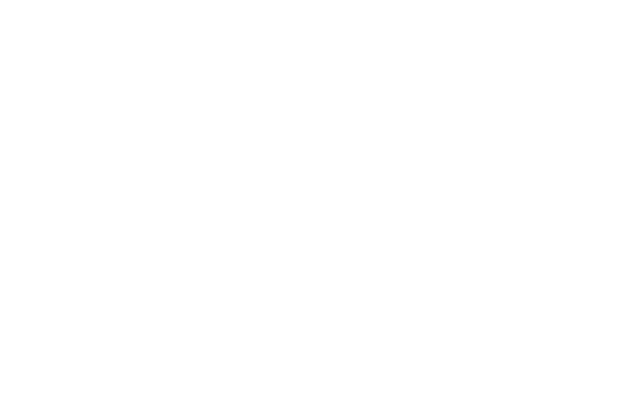
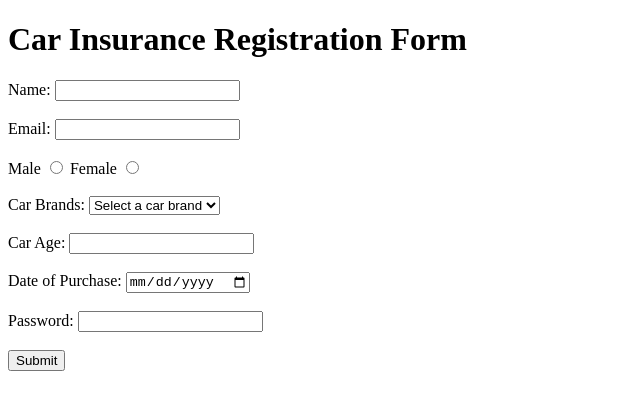
Before and after one commit to acciojob/car-insurance-form-Chinmaynaik343, a website: page main.html in a window 1280 px wide. Shown: the whole page, without its empty margins (0-640 px from the left). Drawn offline with Linux system fonts and the light colour scheme.

Commit message:
created a submission

```diff
--- a/main.html
+++ b/main.html
@@ -1,16 +1,54 @@
+
 <!DOCTYPE html>
+<html>
+<head>
+    <title>Car Insurance Registration</title>
+</head>
+<body>
 
-<html>
+    <h1>Car Insurance Registration Form</h1>
 
-<head>
-	<link rel="stylesheet" href="styles.css">
-</head>
+    <form method="post">
 
-<body>
-	<!-- the entire body must be written by student -->
-    <script type="text/javascript" src="./script.js">
-</script>
+        <label for="name">Name:</label>
+        <input type="text" id="name" required>
+        <br><br>
+
+        <label for="email">Email:</label>
+        <input type="email" id="email" required>
+        <br><br>
+
+        <label for="gender_m">Male</label>
+        <input type="radio" id="gender_m" name="gender" value="Male" required>
+
+        <label for="gender_f">Female</label>
+        <input type="radio" id="gender_f" name="gender" value="Female" required>
+        <br><br>
+
+        <label for="cars">Car Brands:</label>
+        <select id="cars">
+            <option value="">Select a car brand</option>
+            <option value="BMW">BMW</option>
+            <option value="Audi">Audi</option>
+            <option value="Mercedez">Mercedez</option>
+        </select>
+        <br><br>
+
+        <label for="carage">Car Age:</label>
+        <input type="number" id="carage" required>
+        <br><br>
+
+        <label for="dop">Date of Purchase:</label>
+        <input type="date" id="dop" required>
+        <br><br>
+
+        <label for="password">Password:</label>
+        <input type="password" id="password" required>
+        <br><br>
+
+        <button type="submit">Submit</button>
+
+    </form>
 
 </body>
-
 </html>
```
